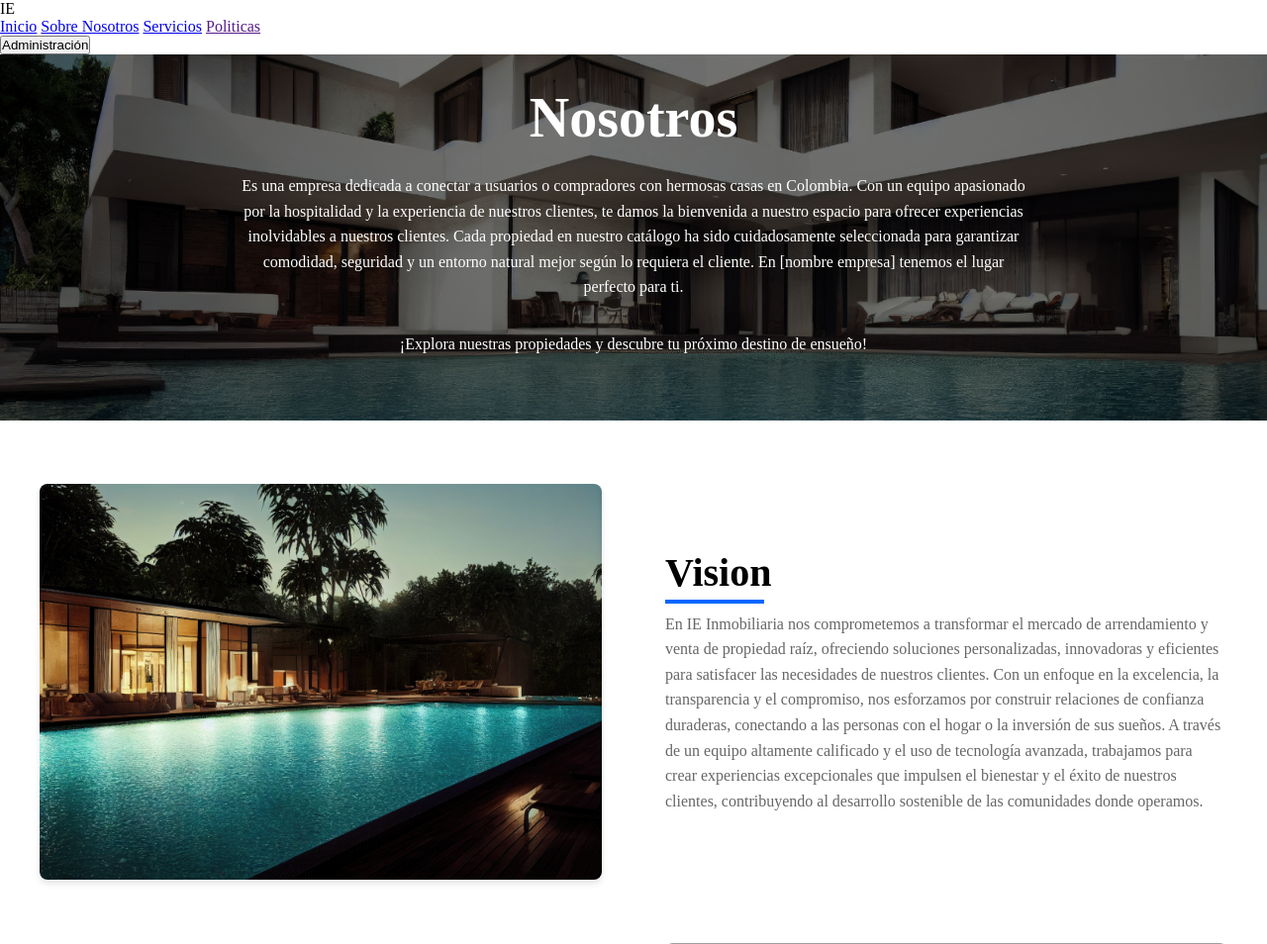
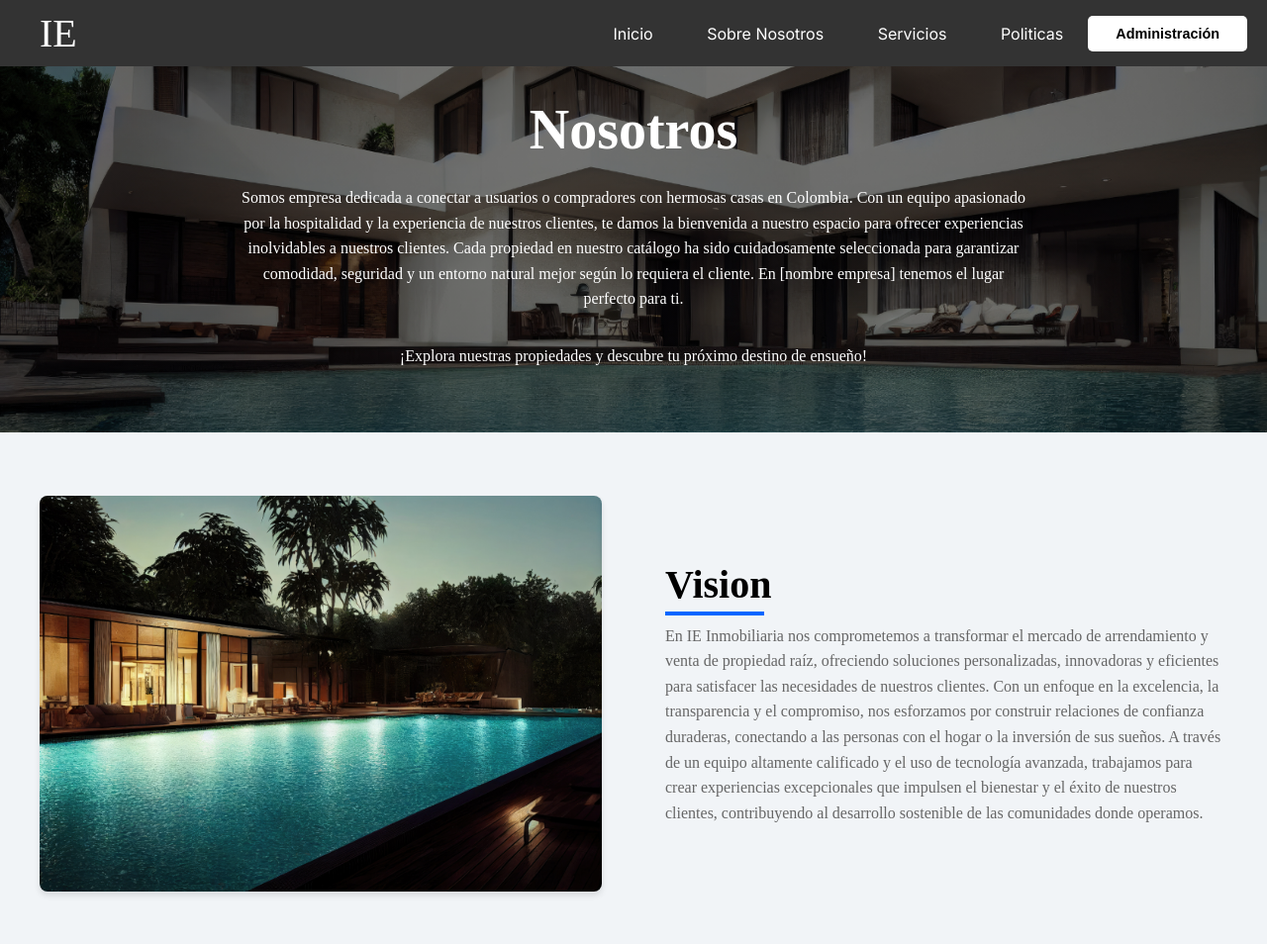
Before and after one commit to EmmanuelOcLe/inmobiliaria, a PHP site: page /about.php in a window 1280 px wide. Shown: the top 954 px of the page at 99% size. Run offline with PHP 8.4, Linux system fonts and the light colour scheme; some web fonts are replaced; grey boxes are pictures that could not be loaded.

Commit message:
the header and footer style is organized in about

```diff
--- a/about.php
+++ b/about.php
@@ -5,6 +5,8 @@
     <meta name="viewport" content="width=device-width, initial-scale=1.0">
     <link rel="stylesheet" href="css/about.css">
     <link rel="stylesheet" href="css/global.css">
+    <link rel="stylesheet" href="css/header.css">
+    <link rel="stylesheet" href="css/footer.css">
     <title>Inmobiliaria Emmanuel</title>
 </head>
 <body>
@@ -15,14 +17,14 @@
         <main>
             <section class="section-we">
                 <h1>Nosotros</h1>
-                <p>Es una empresa dedicada a conectar a usuarios o compradores con hermosas casas en Colombia. Con un equipo apasionado por la hospitalidad y la experiencia de nuestros clientes, te damos la bienvenida a nuestro espacio para ofrecer experiencias inolvidables a nuestros clientes. Cada propiedad en nuestro catálogo ha sido cuidadosamente seleccionada para garantizar comodidad, seguridad y un entorno natural mejor según lo requiera el cliente. En [nombre empresa] tenemos el lugar perfecto para ti.</p>
+                <p>Somos empresa dedicada a conectar a usuarios o compradores con hermosas casas en Colombia. Con un equipo apasionado por la hospitalidad y la experiencia de nuestros clientes, te damos la bienvenida a nuestro espacio para ofrecer experiencias inolvidables a nuestros clientes. Cada propiedad en nuestro catálogo ha sido cuidadosamente seleccionada para garantizar comodidad, seguridad y un entorno natural mejor según lo requiera el cliente. En [nombre empresa] tenemos el lugar perfecto para ti.</p>
                 <p>¡Explora nuestras propiedades y descubre tu próximo destino de ensueño!</p>
             </section>
 
             <div class="content">
 
                 <section class="section">
-                    <img src="/assets/150766.jpg" alt="Luxury villa with pool at night">
+                    <img src="assets/150766.jpg" alt="Luxury villa with pool at night">
                     <div class="section-content">
                         <h2>Vision</h2>
                         <p>En IE Inmobiliaria nos comprometemos a transformar el mercado de arrendamiento y venta de propiedad raíz, ofreciendo soluciones personalizadas, innovadoras y eficientes para satisfacer las necesidades de nuestros clientes. Con un enfoque en la excelencia, la transparencia y el compromiso, nos esforzamos por construir relaciones de confianza duraderas, conectando a las personas con el hogar o la inversión de sus sueños.
@@ -37,7 +39,7 @@
                         <p>Ser la inmobiliaria más confiable y recomendada en el mercado, reconocida por nuestra experiencia, integridad y pasión por la satisfacción del cliente. Queremos ser la opción preferida para aquellos que buscan una experiencia inmobiliaria excepcional.
                         </p>
                     </div>
-                    <img src="/assets/13625.jpg" alt="Modern apartment buildings with landscaping">
+                    <img src="assets/13625.jpg" alt="Modern apartment buildings with landscaping">
                 </section>
             </div>
 
--- a/index.php
+++ b/index.php
@@ -26,7 +26,7 @@
             <h1 class="header-logo">IE</h1>
           </a>
           <div class="header-options-container">
-            <a href="/index.php" class="header-option">Inicio</a>
+            <a href="index.php" class="header-option">Inicio</a>
             <a href="about.php" class="header-option">Sobre nosotros</a>
             <a href="arrendamiento.php" class="header-option">Servicios</a>
             <a href="#" class="header-option">Politicas</a>
```
